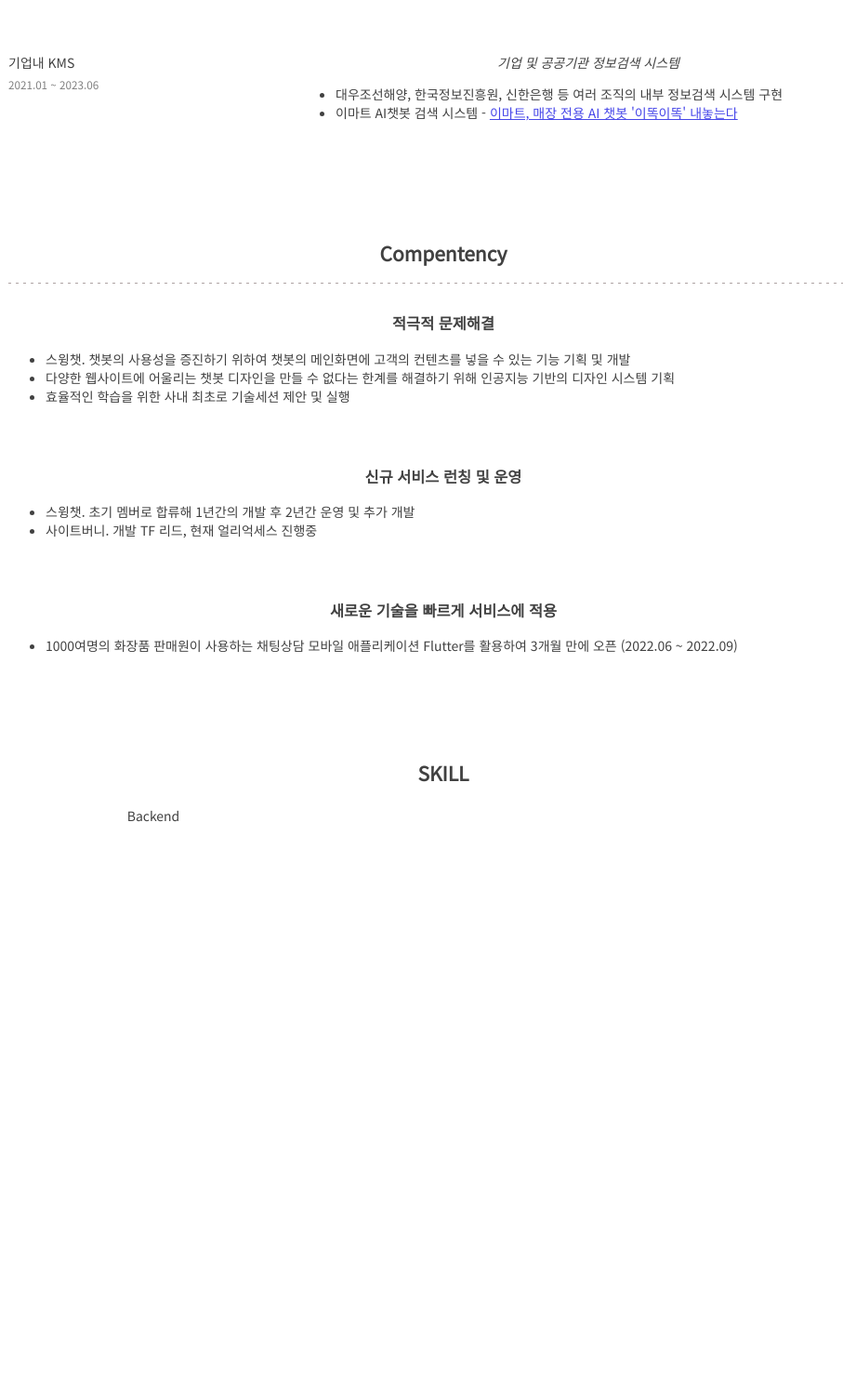
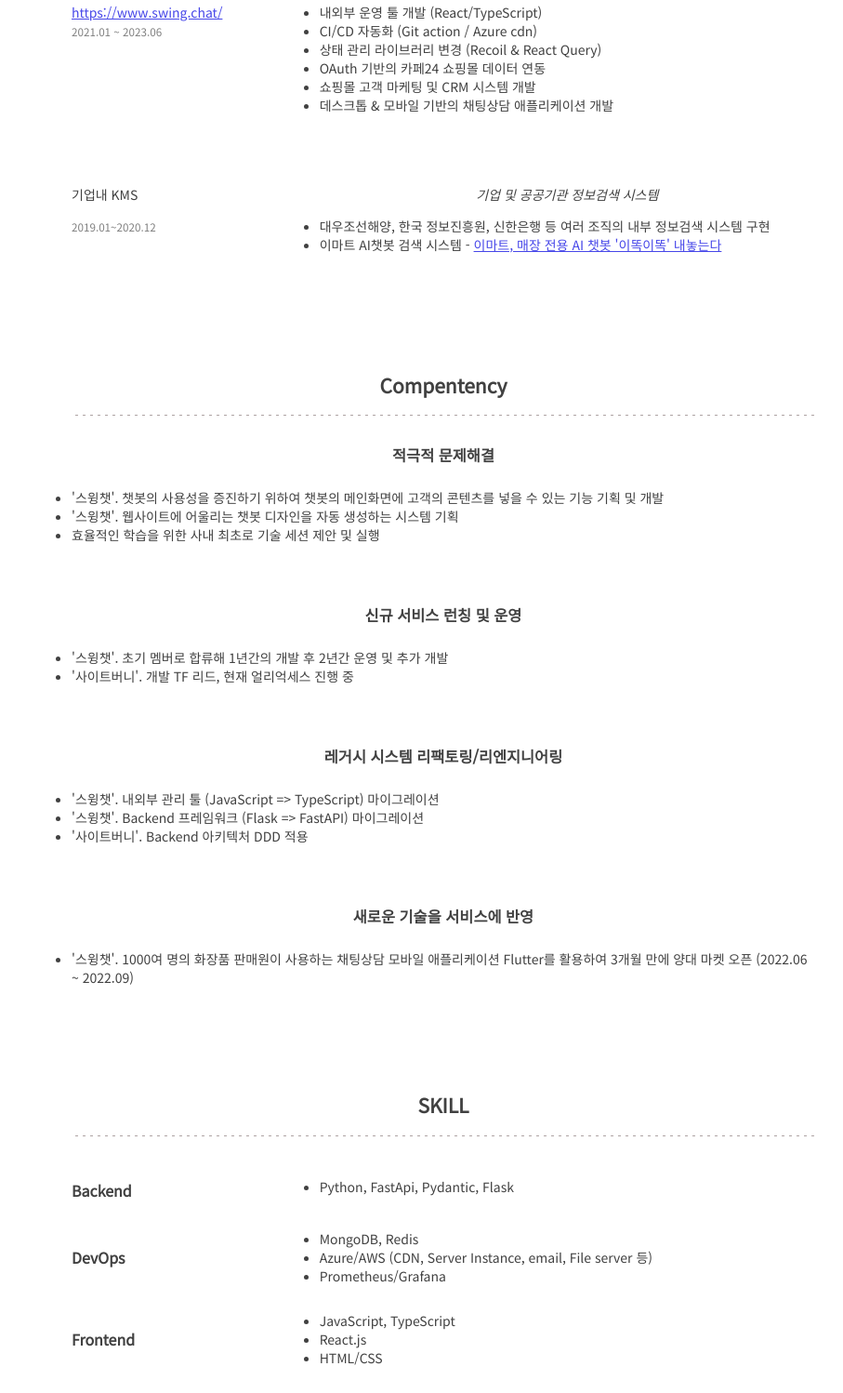
Before and after one commit to 30kanghee/resume, a plain HTML site: page index.html in a window 1280 px wide. Shown: the part 922-2420 px from the top of the page at 93% size, without its empty margins (163-1070 px from the left). Before the commit the page ends 1924 px from the top, so only its background shows below. Drawn offline with Linux system fonts and the light colour scheme.

Commit message:
초안 완성

```diff
--- a/index.html
+++ b/index.html
@@ -9,11 +9,13 @@
     <link rel="stylesheet" href="style.css">
 
 </head>
-<body style="padding-top:10px">
+<body>
     <header id="header">
-        <!-- 이력서 헤더 : 이름과 타이틀 작성 -->
-        <h1>서강희</h1>
-        <small>문제해결을 즐기는 개발자</small>
+        <div style="margin-bottom:2rem;">
+          <h1>서강희</h1>
+          <small>문제해결을 즐기는 개발자</small>
+        </div>
+
         <p class="text-right">
           <i class="fa fa-envelope" aria-hidden="true"></i>
           <a href="mailto:wet814@naver.com">wet814@naver.com</a>
@@ -28,12 +30,12 @@
       </header>
 
       <main>
-        <article id="mainLeft">
+        <article>
           <section>
             <h2 class="text-center">ABOUT</h2>
             <div class='dotted-line'></div>
             <p>
-              Python & FastAPI / Typescript & React 기반의 5년차 웹개발자 입니다. 주로 검색/인공지능/챗봇 관련 기술들을 활용하여 기업의 문제를 해결하는 서비스를 만들었습니다.<br><br>
+              Python & FastAPI / Typescript & React 기반의 5년 차 웹 개발자입니다. 주로 검색/인공지능/챗봇 관련 기술들을 활용하여 기업의 문제를 해결하는 서비스를 만들었습니다.<br><br>
               문제를 찾아내고 해결하는 과정을 즐거워하며, 이를 토대로 업무의 효율성과 서비스의 가치를 올리기 위해 노력해왔습니다. 회사에서 처음으로 기술공유 세션을 제안하고 실행 했으며, 서비스 경쟁력 상승을 위한 신규 기능을 제안한 경험이 있습니다.
             </p>
           </section>
@@ -50,7 +52,7 @@
 
               </div>
               <div>
-                <p class="sub-title text-center">문서 기반의 인공지능 챗봇</p>
+                <p class="sub-title text-center">문서 기반의 생성형 AI 챗봇</p>
                 <ul>
                   <li>전반적인 도메인 설계</li>
                   <li>내외부 운영 툴 개발 (React/TypeScript)</li>
@@ -75,10 +77,10 @@
                 <ul>
                   <li>내외부 운영 툴 개발 (React/TypeScript)</li>
                   <li>CI/CD 자동화 (Git action / Azure cdn)</li>
-                  <li>상태관리 라이브러리 변경 (Recoil & React Query)</li>
+                  <li>상태 관리 라이브러리 변경 (Recoil & React Query)</li>
                   <li>OAuth 기반의 카페24 쇼핑몰 데이터 연동</li>
                   <li>쇼핑몰 고객 마케팅 및 CRM 시스템 개발</li>
-                  <li>데스크톱 & 모바일 기반의 채팅상담 어플리케이션 개발</li>
+                  <li>데스크톱 & 모바일 기반의 채팅상담 애플리케이션 개발</li>
                 </ul>
 
               </div>
@@ -87,13 +89,13 @@
             <div class="work-experience">
               <div>
                 <p>기업내 KMS</p>
-                <small>2021.01 ~ 2023.06</small>
+                <small>2019.01~2020.12</small>
 
               </div>
               <div>
                 <p class="sub-title text-center">기업 및 공공기관 정보검색 시스템</p>
                 <ul>
-                  <li>대우조선해양, 한국정보진흥원, 신한은행 등 여러 조직의 내부 정보검색 시스템 구현</li>
+                  <li>대우조선해양, 한국 정보진흥원, 신한은행 등 여러 조직의 내부 정보검색 시스템 구현</li>
                   <li>이마트 AI챗봇 검색 시스템  - <a href="https://www.etnews.com/20210122000149">이마트, 매장 전용 AI 챗봇 '이똑이똑' 내놓는다</a></li>
                 </ul>
 
@@ -109,44 +111,85 @@
             <div class="compentency">
               <h3 class="text-center">적극적 문제해결</h3>
               <ul>
-                <li>스윙챗. 챗봇의 사용성을 증진하기 위하여 챗봇의 메인화면에 고객의 컨텐츠를 넣을 수 있는 기능 기획 및 개발</li>
-                <li>다양한 웹사이트에 어울리는 챗봇 디자인을 만들 수 없다는 한계를 해결하기 위해 인공지능 기반의 디자인 시스템 기획</li>
-                <li>효율적인 학습을 위한 사내 최초로 기술세션 제안 및 실행</li>
+                <li>'스윙챗'. 챗봇의 사용성을 증진하기 위하여 챗봇의 메인화면에 고객의 콘텐츠를 넣을 수 있는 기능 기획 및 개발</li>
+                <li>'스윙챗'. 웹사이트에 어울리는 챗봇 디자인을 자동 생성하는 시스템 기획</li>
+                <li>효율적인 학습을 위한 사내 최초로 기술 세션 제안 및 실행</li>
               </ul>
             </div>
 
             <div class="compentency">
               <h3 class="text-center">신규 서비스 런칭 및 운영</h3>
               <ul>
-                <li>스윙챗. 초기 멤버로 합류해 1년간의 개발 후 2년간 운영 및 추가 개발</li>
-                <li>사이트버니. 개발 TF 리드, 현재 얼리억세스 진행중</li>
+                <li>'스윙챗'. 초기 멤버로 합류해 1년간의 개발 후 2년간 운영 및 추가 개발</li>
+                <li>'사이트버니'. 개발 TF 리드, 현재 얼리억세스 진행 중</li>
               </ul>
             </div>
 
             <div class="compentency">
-              <h3 class="text-center">새로운 기술을 빠르게 서비스에 적용</h3>
+              <h3 class="text-center">레거시 시스템 리팩토링/리엔지니어링</h3>
               <ul>
-                <li>1000여명의 화장품 판매원이 사용하는 채팅상담 모바일 애플리케이션 Flutter를 활용하여 3개월 만에 오픈 (2022.06 ~ 2022.09)</li>
+                <li>'스윙챗'. 내외부 관리 툴 (JavaScript => TypeScript) 마이그레이션</li>
+                <li>'스윙챗'. Backend 프레임워크 (Flask => FastAPI) 마이그레이션</li>
+                <li>'사이트버니'. Backend 아키텍처 DDD 적용 </li>
+              </ul>
+            </div>
+
+            <div class="compentency">
+              <h3 class="text-center">새로운 기술을 서비스에 반영</h3>
+              <ul>
+                <li>'스윙챗'. 1000여 명의 화장품 판매원이 사용하는 채팅상담 모바일 애플리케이션 Flutter를 활용하여 3개월 만에 양대 마켓 오픈 (2022.06 ~ 2022.09)</li>
               </ul>
             </div>
 
 
           </section>
 
-          <section>
+          <section style="margin-bottom:5rem;">
             <h2 class="text-center">SKILL</h2>
+            <div class='dotted-line'></div>
 
             <div class="skill">
               <div>
-                <p>Backend</p>
+                <p class="category">Backend</p>
               </div>
 
               <div>
+                <ul>
+                  <li>Python, FastApi,  Pydantic, Flask</li>
+                </ul>
 
               </div>
             </div>
 
+            <div class="skill">
+              <div>
+                <p class="category">DevOps</p>
+              </div>
 
+              <div>
+                <ul>
+                  <li>MongoDB, Redis</li>
+                  <li>Azure/AWS (CDN, Server Instance, email, File server 등)</li>
+                  <li>Prometheus/Grafana</li>
+                </ul>
+
+              </div>
+            </div>
+
+            <div class="skill">
+              <div>
+                <p class="category">Frontend</p>
+              </div>
+
+              <div>
+                <ul>
+                  <li>JavaScript, TypeScript</li>
+                  <li>React.js</li>
+                  <li>HTML/CSS</li>
+                </ul>
+
+              </div>
+            </div>
           </section>
         </article>
       </main>
--- a/style.css
+++ b/style.css
@@ -1,26 +1,25 @@
 @import url('https://fonts.googleapis.com/css2?family=Noto+Sans+KR&display=swap');
 
 body {
-    max-width: 1000px;
+    max-width: 800px;
     margin: auto;
     /* margin: auto; */
     font-family: "Noto Sans KR", "Nanum Gothic";
     font-size:14px;
     color: rgb(65, 65, 65);
-    padding: 0
+    padding-top: 5rem;
 }
 
-header {
-    max-width: 1000px;
-    margin: auto;
+main {
+    padding-bottom: 5rem;
 }
 
 section {
-    margin: 7rem 2rem
+    margin: 7rem 0;
 }
 
 p {
-    margin: 0.2rem auto;
+    /* margin: 0.2rem auto; */
 }
 
 a {
@@ -45,12 +44,18 @@ margin-bottom: 30px;
 h1{
     font-weight: 100;
     margin-right: .5rem;
+    color: black;
+    display: inline;
 }
+
 
 i {
     margin-right: 0.5rem;    /* SNS 아이콘 오른쪽 여백 */
 }
 
+ul {
+    padding: 0;
+}
 
 .text-right {
     text-align: right;
@@ -58,11 +63,6 @@ i {
 
 .text-center {
     text-align: center;
-}
-
-h1 {
-    color: black;
-    display: inline;
 }
 
 .work-experience {
@@ -85,6 +85,10 @@ h1 {
 
 .compentency {
     margin-bottom: 4rem;
+
+    & > h3 {
+        margin-bottom: 1.5rem;
+    }
 }
 
 .skill {
@@ -99,4 +103,10 @@ h1 {
     & > div:last-child {
         flex: 2 0 0;
     }
+
  }
+
+ .category {
+    font-size: 1rem;
+    font-weight: 900;
+}
```
